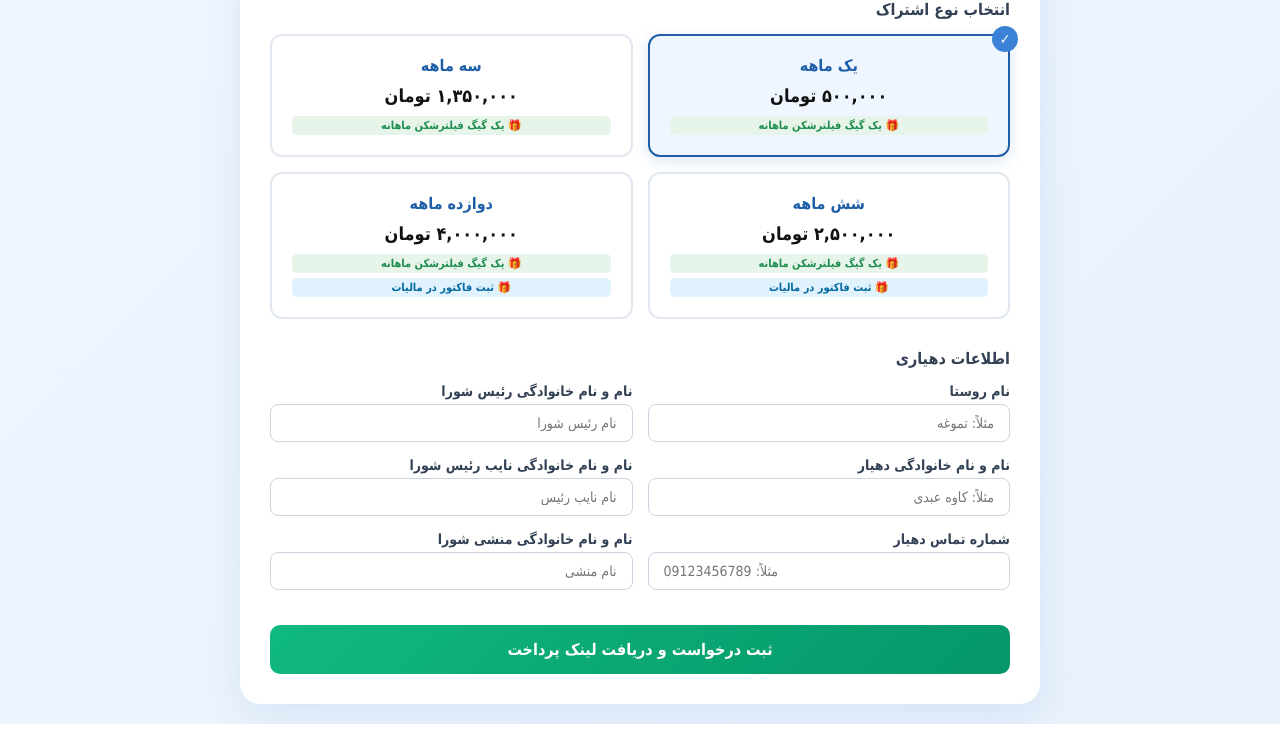
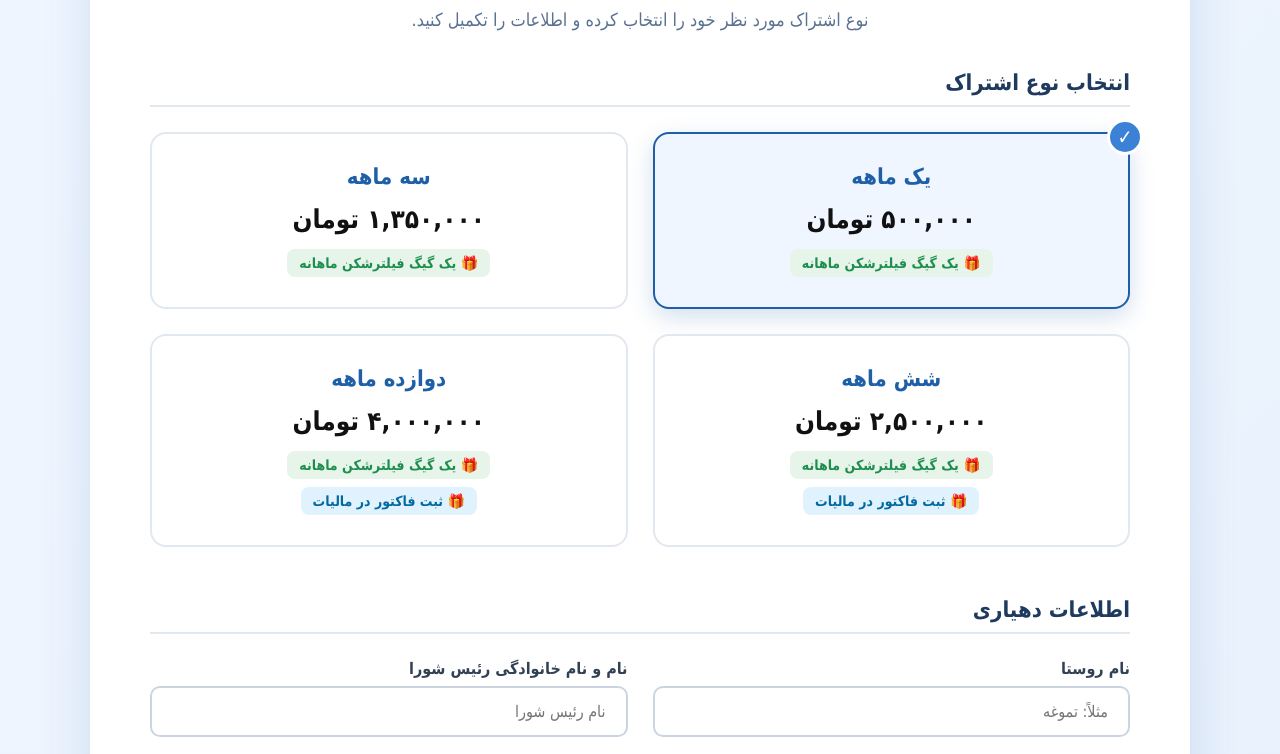
Before and after one commit to kaveh705git/namehhayedehyari, a plain HTML site: page eshterak.html in a window 1280 px wide. Shown: the part 134-888 px from the top of the page. Before the commit the page ends 858 px from the top, so only its background shows below. Drawn offline with nearby package versions, Linux system fonts and the light colour scheme; a small style sheet from the web is missing.

Commit message:
Update eshterak.html

```diff
--- a/eshterak.html
+++ b/eshterak.html
@@ -7,93 +7,143 @@
 <link href="https://cdn.jsdelivr.net/gh/rastikerdar/vazirmatn@v33.003/Vazirmatn-font-face.css" rel="stylesheet">
 <script src="https://cdn.jsdelivr.net/npm/@supabase/supabase-js@2"></script>
 
-<!-- 👇👇 کد نگهبان (بررسی لاگین) 👇👇 -->
-<script>
-  (function() {
-    // این صفحه برای خرید است، پس نیازی نیست کاربر از قبل لاگین کرده باشد.
-    // کد نگهبان اینجا فقط برای این است که اگر کاربر به طور ناخواسته با لینک اشتباه وارد شد، مدیریت شود.
-    // در حال حاضر این صفحه برای همه باز است.
-  })();
-</script>
-<!-- 👆👆 پایان کد نگهبان 👆👆 -->
-
 <style>
   * { margin: 0; padding: 0; box-sizing: border-box; font-family: 'Vazirmatn', Tahoma, sans-serif; }
 
   body {
     background: linear-gradient(135deg, #f0f6ff 0%, #e8f1fc 100%);
-    min-height: 100vh; padding: 20px; display: flex; justify-content: center;
+    min-height: 100vh;
+    padding: 40px 20px;
+    display: flex;
+    justify-content: center;
+    align-items: flex-start;
   }
 
   .container {
-    background: #fff; border-radius: 20px; padding: 30px; width: 100%; max-width: 800px;
-    box-shadow: 0 10px 40px rgba(30, 95, 168, 0.1); height: fit-content;
+    background: #fff;
+    border-radius: 24px;
+    padding: 50px 60px;
+    width: 100%;
+    max-width: 1100px; /* 👈 عریض‌تر شد */
+    box-shadow: 0 15px 50px rgba(30, 95, 168, 0.15);
+    height: fit-content;
   }
 
-  h1 { color: #1e5fa8; text-align: center; margin-bottom: 10px; font-size: 24px; }
-  .subtitle { text-align: center; color: #5a7292; font-size: 14px; margin-bottom: 30px; }
-  .section-title { font-size: 16px; font-weight: bold; color: #334155; margin-bottom: 15px; text-align: right; }
+  h1 {
+    color: #1e5fa8;
+    text-align: center;
+    margin-bottom: 15px;
+    font-size: 32px; /* 👈 درشت‌تر */
+    font-weight: 800;
+  }
+
+  .subtitle {
+    text-align: center;
+    color: #5a7292;
+    font-size: 18px; /* 👈 درشت‌تر */
+    margin-bottom: 40px;
+  }
+
+  .section-title {
+    font-size: 22px; /* 👈 درشت‌تر */
+    font-weight: 700;
+    color: #1e3a5f;
+    margin-bottom: 25px;
+    text-align: right;
+    border-bottom: 2px solid #e2e8f0;
+    padding-bottom: 10px;
+  }
 
   /* ===== استایل پلن‌ها ===== */
   .plans-grid {
     display: grid;
     grid-template-columns: repeat(2, 1fr);
-    gap: 15px;
-    margin-bottom: 30px;
+    gap: 25px;
+    margin-bottom: 50px;
   }
 
   .plan-card {
-    border: 2px solid #e2e8f0; border-radius: 12px; padding: 20px; cursor: pointer;
-    transition: all 0.2s; text-align: center; position: relative; background: #fff;
+    border: 2px solid #e2e8f0;
+    border-radius: 16px;
+    padding: 30px; /* 👈 بزرگ‌تر شد */
+    cursor: pointer;
+    transition: all 0.2s;
+    text-align: center;
+    position: relative;
+    background: #fff;
   }
-  .plan-card:hover { border-color: #3b82d6; transform: translateY(-2px); }
-  .plan-card.selected { border-color: #1e5fa8; background: #f0f6ff; box-shadow: 0 4px 15px rgba(30, 95, 168, 0.15); }
+  .plan-card:hover { border-color: #3b82d6; transform: translateY(-4px); box-shadow: 0 10px 25px rgba(30, 95, 168, 0.1); }
+  .plan-card.selected { border-color: #1e5fa8; background: #f0f6ff; box-shadow: 0 8px 25px rgba(30, 95, 168, 0.2); }
 
-  .plan-card h3 { color: #1e5fa8; font-size: 16px; margin-bottom: 10px; }
-  .plan-card .price { font-size: 18px; font-weight: bold; color: #111; margin-bottom: 10px; }
+  .plan-card h3 { color: #1e5fa8; font-size: 22px; margin-bottom: 15px; font-weight: 700; }
+  .plan-card .price { font-size: 26px; font-weight: 800; color: #111; margin-bottom: 15px; }
 
-  .plan-features { display: flex; flex-direction: column; gap: 5px; }
+  .plan-features { display: flex; flex-direction: column; gap: 8px; align-items: center; }
   .plan-features span {
-    display: inline-block; background: #e6f4ea; color: #1e8e4e; padding: 3px 8px;
-    border-radius: 5px; font-size: 11px; font-weight: bold;
+    display: inline-block; background: #e6f4ea; color: #1e8e4e; padding: 6px 12px;
+    border-radius: 8px; font-size: 14px; font-weight: bold;
   }
   .plan-features .feature-blue { background: #e0f2fe; color: #0369a1; }
 
   .check-icon {
-    display: none; position: absolute; top: -10px; right: -10px; width: 26px; height: 26px;
-    background: #3b82d6; color: white; border-radius: 50%; justify-content: center; align-items: center; font-size: 14px;
+    display: none; position: absolute; top: -15px; right: -15px; width: 36px; height: 36px;
+    background: #3b82d6; color: white; border-radius: 50%; justify-content: center; align-items: center; font-size: 20px;
+    border: 3px solid #fff;
   }
   .plan-card.selected .check-icon { display: flex; }
 
-  /* ===== استایل فرم (دو ستونه) ===== */
+  /* ===== استایل فرم ===== */
   .form-row {
     display: flex;
-    gap: 15px;
-    margin-bottom: 15px;
+    gap: 25px;
+    margin-bottom: 20px;
   }
   .form-group { flex: 1; }
-  .form-group label { display: block; font-size: 14px; font-weight: 600; color: #334155; margin-bottom: 5px; }
+  .form-group label { display: block; font-size: 16px; font-weight: 600; color: #334155; margin-bottom: 8px; } /* 👈 درشت‌تر */
   .form-group input {
-    width: 100%; padding: 10px 15px; border: 1px solid #cbd5e1; border-radius: 8px;
-    font-family: inherit; font-size: 14px; transition: border 0.2s;
+    width: 100%;
+    padding: 14px 20px; /* 👈 بزرگ‌تر */
+    border: 2px solid #cbd5e1;
+    border-radius: 10px;
+    font-family: inherit;
+    font-size: 16px; /* 👈 درشت‌تر */
+    transition: border 0.2s;
   }
-  .form-group input:focus { outline: none; border-color: #3b82d6; box-shadow: 0 0 0 3px rgba(59, 130, 246, 0.1); }
+  .form-group input:focus { outline: none; border-color: #3b82d6; box-shadow: 0 0 0 4px rgba(59, 130, 246, 0.15); }
 
   .btn {
-    background: linear-gradient(135deg, #10b981, #059669); color: #fff; border: none;
-    padding: 15px; border-radius: 10px; font-family: inherit; font-size: 16px; font-weight: bold;
-    cursor: pointer; width: 100%; margin-top: 20px; transition: all 0.2s;
+    background: linear-gradient(135deg, #10b981, #059669);
+    color: #fff;
+    border: none;
+    padding: 18px; /* 👈 دکمه بزرگ‌تر */
+    border-radius: 12px;
+    font-family: inherit;
+    font-size: 18px; /* 👈 درشت‌تر */
+    font-weight: bold;
+    cursor: pointer;
+    width: 100%;
+    margin-top: 30px;
+    transition: all 0.2s;
   }
-  .btn:hover { filter: brightness(1.1); }
-  .btn:disabled { background: #ccc; cursor: not-allowed; }
+  .btn:hover { filter: brightness(1.1); transform: translateY(-2px); box-shadow: 0 8px 20px rgba(16, 185, 129, 0.3); }
+  .btn:disabled { background: #ccc; cursor: not-allowed; transform: none; box-shadow: none; }
 
   /* ===== ریسپانسیو برای موبایل ===== */
-  @media (max-width: 600px) {
-    .container { padding: 20px; }
-    h1 { font-size: 20px; }
-    .plans-grid { grid-template-columns: 1fr; }
-    .plan-card { padding: 15px; }
+  @media (max-width: 768px) {
+    .container { padding: 30px 20px; }
+    h1 { font-size: 24px; }
+    .subtitle { font-size: 14px; margin-bottom: 30px; }
+    .section-title { font-size: 18px; }
+
+    .plans-grid { grid-template-columns: 1fr; gap: 15px; margin-bottom: 30px; }
+    .plan-card { padding: 20px; }
+    .plan-card h3 { font-size: 18px; }
+    .plan-card .price { font-size: 20px; }
+
     .form-row { flex-direction: column; gap: 15px; margin-bottom: 15px; }
+    .form-group label { font-size: 14px; }
+    .form-group input { padding: 12px 15px; font-size: 14px; }
+    .btn { padding: 15px; font-size: 16px; margin-top: 20px; }
   }
 </style>
 </head>
@@ -105,19 +155,24 @@
 
   <div class="section-title">انتخاب نوع اشتراک</div>
 
+  <!-- پلن‌ها -->
   <div class="plans-grid">
     <div class="plan-card selected" onclick="selectPlan(this, 'یک ماهه')">
       <div class="check-icon">✓</div>
       <h3>یک ماهه</h3>
       <div class="price">۵۰۰,۰۰۰ تومان</div>
-      <div class="plan-features"><span>🎁 یک گیگ فیلترشکن ماهانه</span></div>
+      <div class="plan-features">
+        <span>🎁 یک گیگ فیلترشکن ماهانه</span>
+      </div>
     </div>
 
     <div class="plan-card" onclick="selectPlan(this, 'سه ماهه')">
       <div class="check-icon">✓</div>
       <h3>سه ماهه</h3>
       <div class="price">۱,۳۵۰,۰۰۰ تومان</div>
-      <div class="plan-features"><span>🎁 یک گیگ فیلترشکن ماهانه</span></div>
+      <div class="plan-features">
+        <span>🎁 یک گیگ فیلترشکن ماهانه</span>
+      </div>
     </div>
 
     <div class="plan-card" onclick="selectPlan(this, 'شش ماهه')">
@@ -141,8 +196,10 @@
     </div>
   </div>
 
+  <!-- فرم اطلاعات -->
   <div class="section-title">اطلاعات دهیاری</div>
   <form id="subForm" onsubmit="submitRequest(event)">
+
     <div class="form-row">
       <div class="form-group">
         <label>نام روستا</label>
@@ -181,9 +238,7 @@
 </div>
 
 <script>
-  // ============================================================
-  // ۰. غیرفعال کردن کلیک راست و دکمه‌های بازرسی (F12)
-  // ============================================================
+  // غیرفعال کردن کلیک راست و F12
   document.addEventListener('contextmenu', function(e) { e.preventDefault(); });
   document.addEventListener('keydown', function(e) {
       if (e.key === 'F12' || e.keyCode === 123) { e.preventDefault(); return false; }
```
